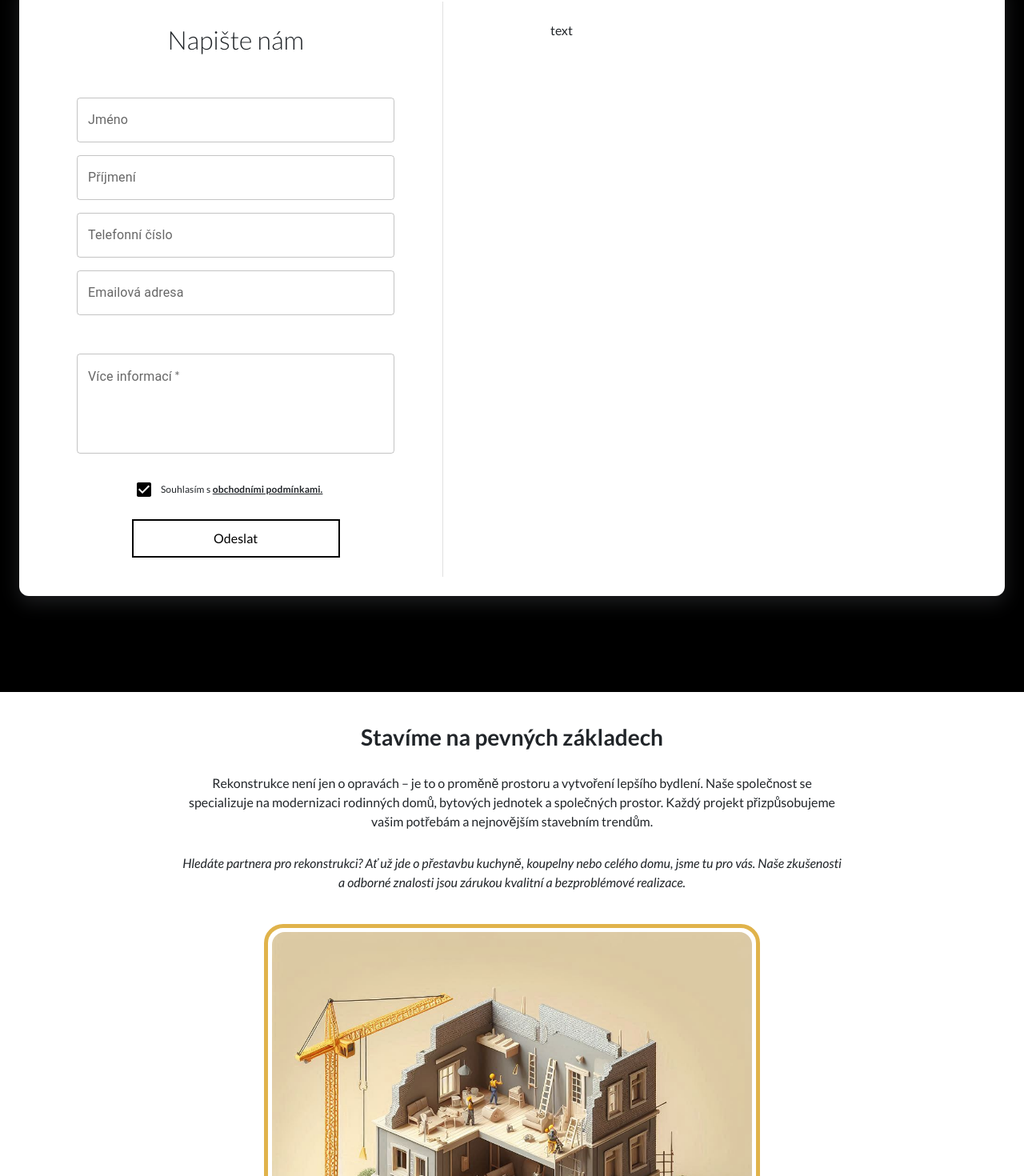
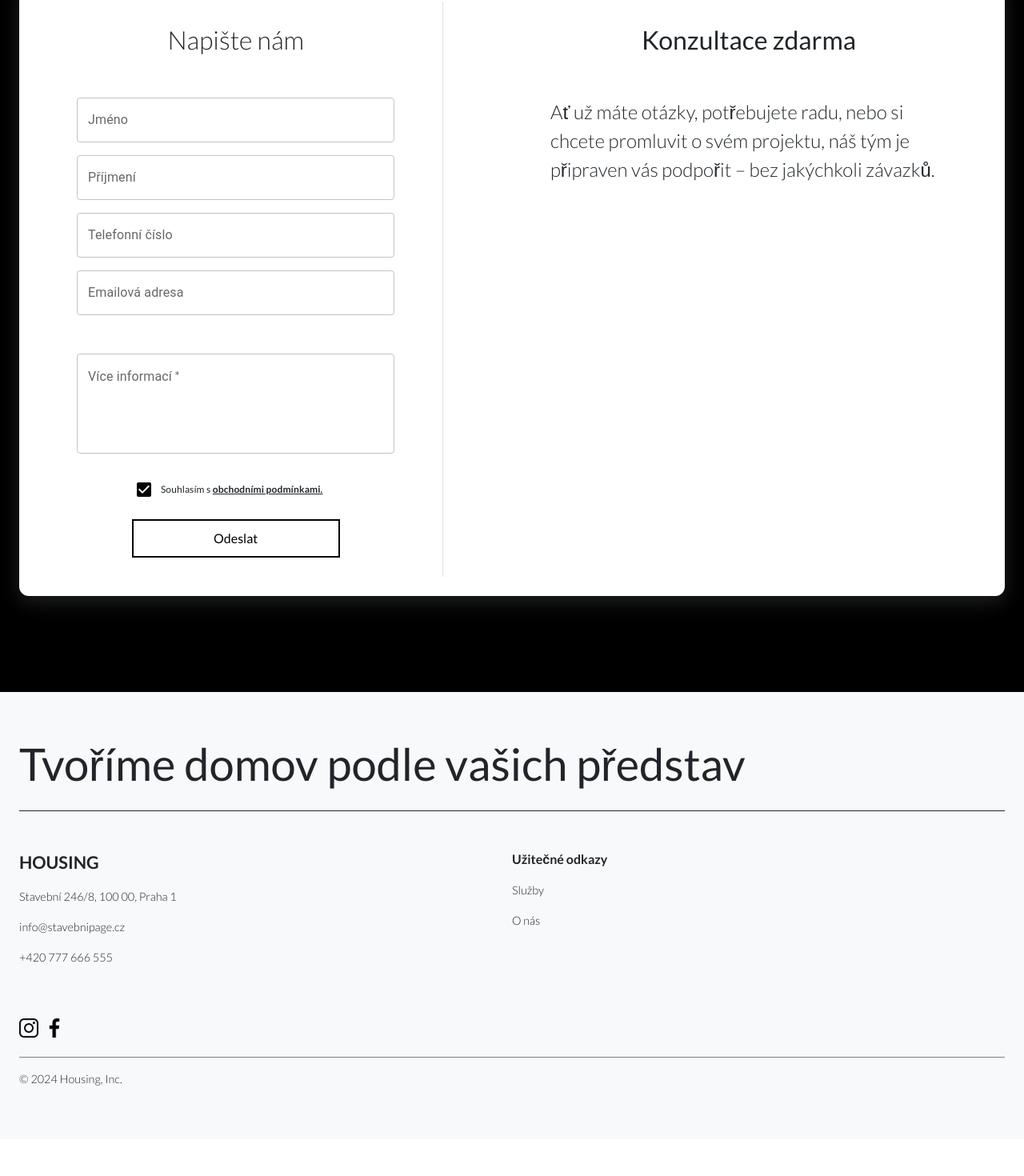
Before and after one commit to michael11plus/Stavebni-FE, a React (Create React App) app: page / in a window 1280 px wide. Shown: the part 2199-3669 px from the top of the page at 80% size. After the commit the page ends 3623 px from the top, so only its background shows below. Built offline with nearby package versions, Linux system fonts and the light colour scheme.

Commit message:
minor changes

```diff
--- a/src/assets/index.js
+++ b/src/assets/index.js
@@ -4,6 +4,8 @@ import reconstruct_house from './reconstruct-house.jpeg';
 import reconstruct_flat from './reconstruct-flat.jpeg';
 import reconstruct_spaces from './reconstruct-spaces.jpeg';
 import airplane from './airplane.png';
+import instagramIcon from './instagram.png'
+import facebookIcon from './facebook.png'
 
 
 export {
@@ -13,4 +15,6 @@ export {
     reconstruct_flat,
     reconstruct_spaces,
     airplane,
+    instagramIcon,
+    facebookIcon
 };
--- a/src/components/Footer.jsx
+++ b/src/components/Footer.jsx
@@ -1,33 +1,56 @@
 import React from 'react';
-import { Container, Row, Col } from 'react-bootstrap';
+import { Row, Col } from 'react-bootstrap';
 import "../styles/styles.css"
-import { Link } from 'react-router-dom';
+import "../styles/animations.css"
+import { facebookIcon, instagramIcon } from '../assets';
 
 const Footer = () => {
+    const footerRef = React.useRef(null);
+    const [footerHit, setFooterHit] = React.useState()
+
+    React.useEffect(() => {
+        const handleScroll = () => {
+            if (footerRef.current) {
+                const servicesRect = footerRef.current.getBoundingClientRect();
+                if (servicesRect.top + 120 <= window.innerHeight) {
+                    setFooterHit(true);
+                }
+                else
+                    setFooterHit(false);
+            }
+
+        };
+        window.addEventListener("scroll", handleScroll);
+        return () => {
+            window.removeEventListener("scroll", handleScroll);
+        }
+    }, []);
+
     return (
-        <footer className="bg-light text-darks py-4">
-            <Container>
-                <Row className='justify-content-between text-md-start text-center'>
-                    <Col xs={12} md={6}>
-                        <h5>Kontakt</h5>
-                        <p>📞 Telefon: +420 123 456 789</p>
-                        <p>📧 Email: info@stavebnipage.cz</p>
-                        <p>📍 Adresa: Stavební 246/8, 100 00, Praha 1</p>
-                    </Col>
-                    <Col xs={12} md={6}>
-                        <h5>Užitečné odkazy</h5>
-                        <p><Link className='useful-links' to="/#services">Služby</Link></p>
-                        <p><Link className='useful-links' to="/#about">O nás</Link></p>
-                        <p><Link className='useful-links' to="/#contact">Kontakt</Link></p>
-                    </Col>
-                </Row>
-                <Row className='text-center'>
-                    <Col className="footer-foot">
-                        <p>© 2025 Všechna práva vyhrazena</p>
-                        <p>M&F Development</p>
-                    </Col>
-                </Row>
-            </Container>
+        <footer ref={footerRef} className="bg-light text-darks d-flex align-items-center justify-content-center py-5">
+            <Row className={`base-width ${footerHit ? 'a--fade-in-move-up' : 'opacity-0'}`}>
+                <Col xs={12} className='p-0 pb-3' style={{borderBottom: 'solid .8px', fontSize: '56px', fontWeight: '400'}}>
+                    Tvoříme domov podle vašich představ
+                </Col>
+                <Col xs={12} className='p-0 py-5' md={6}>
+                    <p style={{fontSize: '1.35rem', fontWeight: '600'}}>HOUSING</p>
+                    <p style={{fontSize: '.9rem', fontWeight: '300'}}>Stavební 246/8, 100 00, Praha 1</p>
+                    <p style={{fontSize: '.9rem', fontWeight: '300'}}>info@stavebnipage.cz</p>
+                    <p style={{fontSize: '.9rem', fontWeight: '300'}}>+420 777 666 555</p>
+                </Col>
+                <Col xs={12} className='p-0 py-5' md={6}>
+                    <p style={{fontSize: '1rem', fontWeight: '600'}}>Užitečné odkazy</p>
+                    <p style={{fontSize: '.9rem', fontWeight: '300'}}>Služby</p>
+                    <p style={{fontSize: '.9rem', fontWeight: '300'}}>O nás</p>
+                </Col>
+                <Col className='p-0 pb-4' xs={12} style={{borderBottom: 'solid grey .1px'}}>
+                    <img className='me-2' style={{cursor: 'pointer'}} alt='instagram icon' height={24} src={instagramIcon}/>
+                    <img style={{cursor: 'pointer'}} alt='facebook icon' height={24} src={facebookIcon}/>
+                </Col>
+                <Col className='p-0 pt-3 pb-5 mb-3 mb-md-0 pb-md-0' xs={12}>
+                    <p style={{fontSize: '.9rem', fontWeight: '300'}}>© 2024 Housing, Inc.</p>
+                </Col>
+            </Row>
         </footer>
     );
 };
--- a/src/components/LandingPage/Form.jsx
+++ b/src/components/LandingPage/Form.jsx
@@ -1,5 +1,6 @@
 import React, { useRef, useState } from 'react';
 import '../../styles/landing-page.css';
+import '../../styles/animations.css';
 import { Col, Container, Row } from 'react-bootstrap';
 import { OutlinedInput, FormControl, InputLabel, FormHelperText, TextField, FormControlLabel, Checkbox, Divider, Typography } from '@mui/material';
 import { airplane } from '../../assets';
@@ -7,7 +8,8 @@ import { airplane } from '../../assets';
 const Form = () => {
     const [emailError, setEmailError] = useState(false);
     const [sendFormAnimation, setSendFormAnimation] = useState(false);
-    const [animationEnd, setAnimationEnd] = useState(false);
+    const [formHit, setFormHit] = useState(true);
+    const formRef = useRef(null);
 
     const nameRef = useRef(null);
     const lastNameRef = useRef(null);
@@ -28,13 +30,11 @@ const Form = () => {
 
     const handleSubmit = (e) => {
         e.preventDefault();
-        // Access values from refs
         const name = nameRef.current.value;
         const lastName = lastNameRef.current.value;
         const phone = telRef.current.value;
         const email = emailRef.current.value;
 
-        // Log the data (or handle it as needed)
         console.log('Form submitted with:', {
             name,
             lastName,
@@ -42,7 +42,6 @@ const Form = () => {
             email,
         });
 
-        // You can now process the form data or send it to an API
     };
 
     const handleAnimationEnd = (e) => {
@@ -51,9 +50,27 @@ const Form = () => {
         }
     };
 
+    React.useEffect(() => {
+        const handleScroll = () => {
+            if (formRef.current) {
+                const servicesRect = formRef.current.getBoundingClientRect();
+                if (servicesRect.top + 120 <= window.innerHeight) {
+                    setFormHit(true);
+                }
+                else
+                    setFormHit(false);
+            }
+
+        };
+        window.addEventListener("scroll", handleScroll);
+        return () => {
+            window.removeEventListener("scroll", handleScroll);
+        }
+    }, []);
+
     return (
-        <Container className='section form' fluid>
-            <Row className='bg-white base-width'>
+        <Container ref={formRef} className='section form' fluid>
+            <Row className={`bg-white base-width ${formHit ? 'a--fade-in-move-up' : 'opacity-0'}`}>
                 <Col xs={12} md={5} className='form-container--right-bottom'>
                     <form className='d-flex flex-column justify-content-center align-items-center' onSubmit={handleSubmit}>
                         <p className='form--header-text mb-5'>
@@ -162,8 +179,13 @@ const Form = () => {
                 <Col className='py-4 d-flex'>
                     <Divider orientation="vertical" />
                 </Col>
-                <Col xs={12} md={6} className='form-container--left-top'>
-                    text
+                <Col xs={12} md={6} className='form-container--left-top d-none d-md-flex flex-md-column align-items-center'>
+                    <p className='form--header-text mb-5' style={{fontWeight: '400'}}>
+                        Konzultace zdarma
+                    </p>
+                    <p style={{fontSize: '1.5rem', fontWeight: '300'}}>
+                        Ať už máte otázky, potřebujete radu, nebo si chcete promluvit o svém projektu, náš tým je připraven vás podpořit – bez jakýchkoli závazků.
+                    </p>
                 </Col>
             </Row>
         </Container>
--- a/src/components/LandingPage/Services.jsx
+++ b/src/components/LandingPage/Services.jsx
@@ -27,6 +27,8 @@ const Services = ({
                 if (servicesRect.top + 120 <= window.innerHeight) {
                     setServiceHit(true);
                 }
+                else
+                    setServiceHit(false);
             }
 
         };
@@ -59,7 +61,6 @@ const Services = ({
                                     <img src={service.img} className='service-image'/>
                                 </Card>
                                 <p className="service-title mt-3">{service.title}</p>
-                                {/* <p className="service-caption">{service.caption}</p> */}
                             </div>
                         )
                 })}
--- a/src/screens/HomePage.jsx
+++ b/src/screens/HomePage.jsx
@@ -18,8 +18,7 @@ const HomePage = ({
             <Hero heroRef={heroRef} />
             <Services servicesRef={servicesRef} />
             <Form />
-            <About />
-            <ContactForm />
+            {/* <About /> */}
         </Container>
     )
 }
--- a/src/styles/animations.css
+++ b/src/styles/animations.css
@@ -24,7 +24,11 @@
 }
 
 .a--fade-in-move-right {
-  animation: fade-in-move-right 1s ease-in-out !important;
+  animation: fade-in-move-right 1s ease-in-out forwards !important;
+}
+
+.a--fade-in-move-right__reverse {
+  animation: fade-in-move-right 1s reverse ease-in-out !important;
 }
 
 @keyframes fade-in-move-left {
@@ -38,5 +42,9 @@
 }
 
 .a--fade-in-move-left {
-  animation: fade-in-move-left 1s ease-in-out !important;
+  animation: fade-in-move-left 1s ease-in-out forwards !important;
 }
+
+.a--fade-in-move-left__reverse {
+  animation: fade-in-move-left 1s reverse ease-in-out !important;
+}
--- a/src/styles/landing-page.css
+++ b/src/styles/landing-page.css
@@ -5,11 +5,15 @@
     .hero-title {
         font-size: 2rem !important;
         font-weight: 300 !important;
+        opacity: 0;
+        transition: 1s;
     }
 
     .hero-subtitle {
         font-size: 1.25rem !important;
         font-weight: 300 !important;
+        opacity: 0;
+        transition: opacity 1s;
     }
 }
 
@@ -20,9 +24,10 @@
         border-radius: 12px !important;
         box-shadow: rgba(149, 157, 165, 0.2) 0px 8px 24px;
     }
-    .form-container--right-bottom,
-    .form-container--left-top {
-        padding: 48px !important;
+
+    .form-container--left-top,
+    .form-container--right-bottom {
+        padding-top: 48px !important;
     }
 }
 
@@ -82,6 +87,11 @@
     .service-grid {
         grid-template-columns: repeat(2, 1fr) !important; /* 2 columns */
     }
+
+    .form-container--left-top,
+    .form-container--right-bottom {
+        padding: 48px !important;
+    }
 }
 
 @media (min-width: 992px) { /* Large screens (lg) */
--- a/src/styles/styles.css
+++ b/src/styles/styles.css
@@ -111,7 +111,7 @@
 }
 
 .button--white:hover::after {
-    width: 100%;
+    width: 102%;
 }
 
 .button--white:hover {
--- a/src/utils/mockupData.js
+++ b/src/utils/mockupData.js
@@ -21,21 +21,25 @@ export const servicesData = [
     },
     {
         id: 4,
+        img: reconstruct_flat,
         title: "Novostavba na klíč",
         caption: "Postavíme vám nový dům podle vašich představ. Od projektu po finální realizaci – kvalitní a bezstarostné řešení na míru."
     },
     {
         id: 5,
+        img: reconstruct_flat,
         title: "Půdní přestavby",
         caption: "Vytvoříme z nevyužitého podkroví krásné obytné prostory. Maximální využití prostoru s důrazem na světlo a komfort."
     },
     {
         id: 6,
+        img: reconstruct_flat,
         title: "Elektroinstalace a Vodoinstalace",
         caption: "Nové rozvody elektřiny, vody a plynu v rámci rekonstrukcí i novostaveb. Používáme moderní a bezpečné technologie."
     },
     {
         id: 7,
+        img: reconstruct_flat,
         title: "Rekonstrukce kuchyně, koupelny",
         caption: "Kompletní renovace kuchyní a koupelen včetně obkladů, sanitární techniky a elektroinstalací. Elegantní design a praktické řešení."
     }
```
Also changed, not shown: src/components/LandingPage/Hero.jsx (+5 -6 lines), src/assets/facebook.png (added), src/assets/instagram.png (added).
